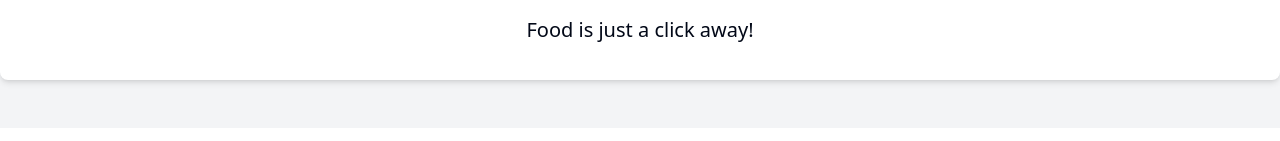
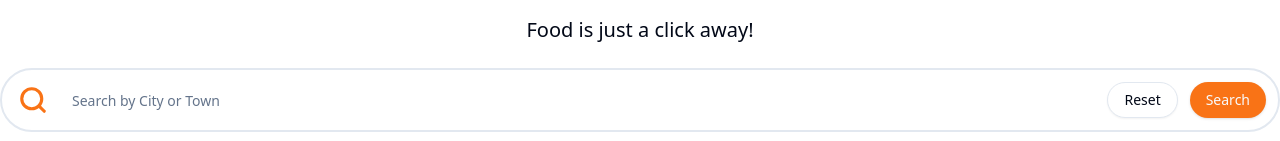
Before and after one commit to shiprasaini99/RestaurantApp, a React (Vite) app in the folder frontend/: page / in a window 1280 px wide. Shown: the part 754-895 px from the top of the page. Built offline with nearby package versions, Linux system fonts and the light colour scheme.

Commit message:
SearchBar code

```diff
--- /dev/null
+++ b/frontend/src/app/components/SearchBar.tsx
@@ -0,0 +1,92 @@
+import { zodResolver } from "@hookform/resolvers/zod";
+import { useForm } from "react-hook-form";
+import { z } from "zod";
+import { Form, FormControl, FormField, FormItem } from "./ui/form";
+import { Search } from "lucide-react";
+import { Input } from "./ui/input";
+import { Button } from "./ui/button";
+import { useEffect } from "react";
+
+const formSchema = z.object({
+  searchQuery: z.string({
+    required_error: "Restaurant name is required",
+  }),
+});
+
+export type SearchForm = z.infer<typeof formSchema>;
+
+type Props = {
+  onSubmit: (formData: SearchForm) => void;
+  placeHolder: string;
+  onReset?: () => void;
+  searchQuery?: string;
+};
+
+const SearchBar = ({ onSubmit, onReset, placeHolder, searchQuery }: Props) => {
+  const form = useForm<SearchForm>({
+    resolver: zodResolver(formSchema),
+    defaultValues: {
+      searchQuery,
+    },
+  });
+
+  useEffect(() => {
+    form.reset({ searchQuery });
+  }, [form, searchQuery]);
+
+  const handleReset = () => {
+    form.reset({
+      searchQuery: "",
+    });
+
+    if (onReset) {
+      onReset();
+    }
+  };
+
+  return (
+    <Form {...form}>
+      <form
+        onSubmit={form.handleSubmit(onSubmit)}
+        className={`flex items-center gap-3 justify-between flex-row border-2 rounded-full p-3 ${
+          form.formState.errors.searchQuery && "border-red-500"
+        }`}
+      >
+        <Search
+          strokeWidth={2.5}
+          size={30}
+          className="ml-1 text-orange-500 hidden md:block"
+        />
+        <FormField
+          control={form.control}
+          name="searchQuery"
+          render={({ field }) => (
+            <FormItem className="flex-1">
+              <FormControl>
+                <Input
+                  {...field}
+                  className="border-none shadow-none text-xl focus-visible:ring-0"
+                  placeholder={placeHolder}
+                />
+              </FormControl>
+            </FormItem>
+          )}
+        />
+
+        <Button
+          onClick={handleReset}
+          type="button"
+          variant="outline"
+          className="rounded-full"
+        >
+          Reset
+        </Button>
+        <Button type="submit" className="rounded-full bg-orange-500">
+          Search
+        </Button>
+      </form>
+    </Form>
+  );
+};
+
+export default SearchBar;
--- /dev/null
+++ b/frontend/src/app/components/ui/form.tsx
@@ -0,0 +1,176 @@
+import * as React from "react"
+import * as LabelPrimitive from "@radix-ui/react-label"
+import { Slot } from "@radix-ui/react-slot"
+import {
+  Controller,
+  ControllerProps,
+  FieldPath,
+  FieldValues,
+  FormProvider,
+  useFormContext,
+} from "react-hook-form"
+
+import { cn } from "../../../lib/utils"
+import { Label } from "../ui/label"
+
+const Form = FormProvider
+
+type FormFieldContextValue<
+  TFieldValues extends FieldValues = FieldValues,
+  TName extends FieldPath<TFieldValues> = FieldPath<TFieldValues>
+> = {
+  name: TName
+}
+
+const FormFieldContext = React.createContext<FormFieldContextValue>(
+  {} as FormFieldContextValue
+)
+
+const FormField = <
+  TFieldValues extends FieldValues = FieldValues,
+  TName extends FieldPath<TFieldValues> = FieldPath<TFieldValues>
+>({
+  ...props
+}: ControllerProps<TFieldValues, TName>) => {
+  return (
+    <FormFieldContext.Provider value={{ name: props.name }}>
+      <Controller {...props} />
+    </FormFieldContext.Provider>
+  )
+}
+
+const useFormField = () => {
+  const fieldContext = React.useContext(FormFieldContext)
+  const itemContext = React.useContext(FormItemContext)
+  const { getFieldState, formState } = useFormContext()
+
+  const fieldState = getFieldState(fieldContext.name, formState)
+
+  if (!fieldContext) {
+    throw new Error("useFormField should be used within <FormField>")
+  }
+
+  const { id } = itemContext
+
+  return {
+    id,
+    name: fieldContext.name,
+    formItemId: `${id}-form-item`,
+    formDescriptionId: `${id}-form-item-description`,
+    formMessageId: `${id}-form-item-message`,
+    ...fieldState,
+  }
+}
+
+type FormItemContextValue = {
+  id: string
+}
+
+const FormItemContext = React.createContext<FormItemContextValue>(
+  {} as FormItemContextValue
+)
+
+const FormItem = React.forwardRef<
+  HTMLDivElement,
+  React.HTMLAttributes<HTMLDivElement>
+>(({ className, ...props }, ref) => {
+  const id = React.useId()
+
+  return (
+    <FormItemContext.Provider value={{ id }}>
+      <div ref={ref} className={cn("space-y-2", className)} {...props} />
+    </FormItemContext.Provider>
+  )
+})
+FormItem.displayName = "FormItem"
+
+const FormLabel = React.forwardRef<
+  React.ElementRef<typeof LabelPrimitive.Root>,
+  React.ComponentPropsWithoutRef<typeof LabelPrimitive.Root>
+>(({ className, ...props }, ref) => {
+  const { error, formItemId } = useFormField()
+
+  return (
+    <Label
+      ref={ref}
+      className={cn(error && "text-destructive", className)}
+      htmlFor={formItemId}
+      {...props}
+    />
+  )
+})
+FormLabel.displayName = "FormLabel"
+
+const FormControl = React.forwardRef<
+  React.ElementRef<typeof Slot>,
+  React.ComponentPropsWithoutRef<typeof Slot>
+>(({ ...props }, ref) => {
+  const { error, formItemId, formDescriptionId, formMessageId } = useFormField()
+
+  return (
+    <Slot
+      ref={ref}
+      id={formItemId}
+      aria-describedby={
+        !error
+          ? `${formDescriptionId}`
+          : `${formDescriptionId} ${formMessageId}`
+      }
+      aria-invalid={!!error}
+      {...props}
+    />
+  )
+})
+FormControl.displayName = "FormControl"
+
+const FormDescription = React.forwardRef<
+  HTMLParagraphElement,
+  React.HTMLAttributes<HTMLParagraphElement>
+>(({ className, ...props }, ref) => {
+  const { formDescriptionId } = useFormField()
+
+  return (
+    <p
+      ref={ref}
+      id={formDescriptionId}
+      className={cn("text-[0.8rem] text-muted-foreground", className)}
+      {...props}
+    />
+  )
+})
+FormDescription.displayName = "FormDescription"
+
+const FormMessage = React.forwardRef<
+  HTMLParagraphElement,
+  React.HTMLAttributes<HTMLParagraphElement>
+>(({ className, children, ...props }, ref) => {
+  const { error, formMessageId } = useFormField()
+  const body = error ? String(error?.message) : children
+
+  if (!body) {
+    return null
+  }
+
+  return (
+    <p
+      ref={ref}
+      id={formMessageId}
+      className={cn("text-[0.8rem] font-medium text-destructive", className)}
+      {...props}
+    >
+      {body}
+    </p>
+  )
+})
+FormMessage.displayName = "FormMessage"
+
+export {
+  useFormField,
+  Form,
+  FormItem,
+  FormLabel,
+  FormControl,
+  FormDescription,
+  FormMessage,
+  FormField,
+}
--- /dev/null
+++ b/frontend/src/app/components/ui/input.tsx
@@ -0,0 +1,22 @@
+import * as React from "react"
+
+import { cn } from "../../../lib/utils"
+
+const Input = React.forwardRef<HTMLInputElement, React.ComponentProps<"input">>(
+  ({ className, type, ...props }, ref) => {
+    return (
+      <input
+        type={type}
+        className={cn(
+          "flex h-9 w-full rounded-md border border-input bg-transparent px-3 py-1 text-base shadow-sm transition-colors file:border-0 file:bg-transparent file:text-sm file:font-medium file:text-foreground placeholder:text-muted-foreground focus-visible:outline-none focus-visible:ring-1 focus-visible:ring-ring disabled:cursor-not-allowed disabled:opacity-50 md:text-sm",
+          className
+        )}
+        ref={ref}
+        {...props}
+      />
+    )
+  }
+)
+Input.displayName = "Input"
+
+export { Input }
--- /dev/null
+++ b/frontend/src/app/components/ui/label.tsx
@@ -0,0 +1,26 @@
+"use client"
+
+import * as React from "react"
+import * as LabelPrimitive from "@radix-ui/react-label"
+import { cva, type VariantProps } from "class-variance-authority"
+
+import { cn } from "../../../lib/utils"
+
+const labelVariants = cva(
+  "text-sm font-medium leading-none peer-disabled:cursor-not-allowed peer-disabled:opacity-70"
+)
+
+const Label = React.forwardRef<
+  React.ElementRef<typeof LabelPrimitive.Root>,
+  React.ComponentPropsWithoutRef<typeof LabelPrimitive.Root> &
+    VariantProps<typeof labelVariants>
+>(({ className, ...props }, ref) => (
+  <LabelPrimitive.Root
+    ref={ref}
+    className={cn(labelVariants(), className)}
+    {...props}
+  />
+))
+Label.displayName = LabelPrimitive.Root.displayName
+
+export { Label }
--- a/frontend/src/pages/HomePage.tsx
+++ b/frontend/src/pages/HomePage.tsx
@@ -1,6 +1,14 @@
 import landingImage from "../assets/landing.png";
 import playStore from "../assets/appDownload.png";
+import SearchBar, { SearchForm } from "../app/components/SearchBar";
+import { useNavigate } from "react-router-dom";
 export default function HomePage() {
+    const navigate = useNavigate();
+    const handleSearchSubmit = (searchFormValues: SearchForm) => {
+        navigate({
+          pathname: `/search/${searchFormValues.searchQuery}`,
+        });
+      };
   return (
     <div className='flex flex-col gap-12'>
       <div className='bg-white rounded-lg shadow-md py-9 flex flex-col gap-6 text-center -mt-16'>
@@ -8,6 +16,10 @@ export default function HomePage() {
             Tuck into a takeway today
         </h1>
         <span className='text-xl'>Food is just a click away!</span>
+        <SearchBar
+          placeHolder="Search by City or Town"
+          onSubmit={handleSearchSubmit}
+        />
       </div>
       <div className='bg-white grid md:grid-cols-2 gap5'>
         <img src={landingImage}/>
```
Also changed, not shown: frontend/package.json (+6 -1 lines), 1 other file (tests, documents, lock files or other folders).
